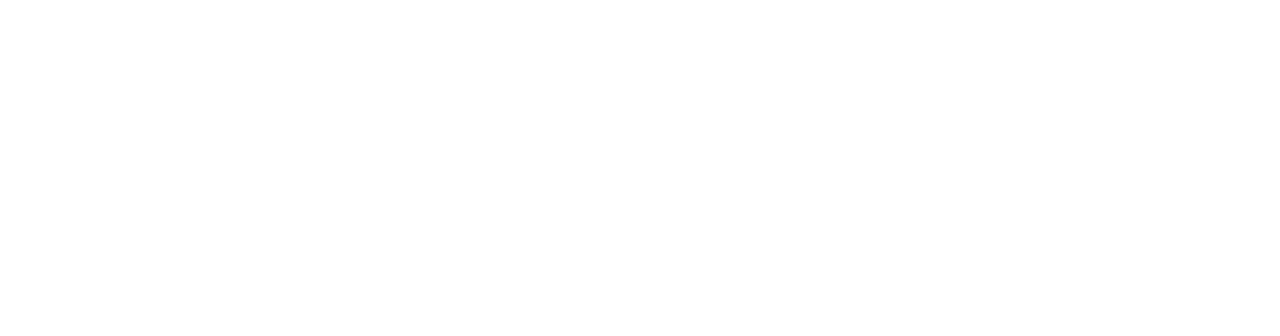
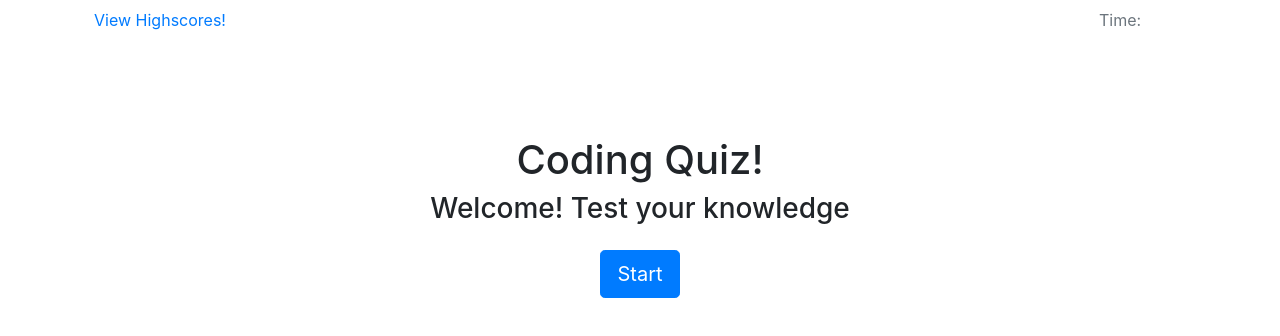
Before and after one commit to JINJ95/Coding-Quiz, a plain HTML site: page index.html in a window 1280 px wide. Drawn offline with nearby package versions, Linux system fonts and the light colour scheme.

Commit message:
added Welcome Page

```diff
--- a/index.html
+++ b/index.html
@@ -1,13 +1,49 @@
 <!DOCTYPE html>
 <html lang="en">
+
 <head>
     <meta charset="UTF-8">
     <meta name="viewport" content="width=device-width, initial-scale=1.0">
+    <link rel="stylesheet" href="https://stackpath.bootstrapcdn.com/bootstrap/4.4.1/css/bootstrap.min.css"
+        integrity="sha384-Vkoo8x4CGsO3+Hhxv8T/Q5PaXtkKtu6ug5TOeNV6gBiFeWPGFN9MuhOf23Q9Ifjh" crossorigin="anonymous">
     <link rel="stylesheet" href="./style.css">
     <title>Coding-Quiz</title>
 </head>
+
 <body>
+    <!-- highscores & time: -->
+    <ul class="nav nav-pills nav-justified">
+        <li class="nav-item">
+            <a class="nav-link" href="#">View Highscores!</a>
+        </li>
+        <li class="nav-item">
+            <a class="" href="#"></a>
+        </li>
+        <li class="nav-item">
+            <a class="" href="#"></a>
+        </li>
+        <li class="nav-item">
+            <a class="nav-link disabled" href="#" tabindex="-1"><span>Time:</span></a>
+        </li>
+    </ul>
+
+    <!-- Content -->
+    <div class="container pt-5 mt-5"></div>
+    <!-- View title -->
+        <div class="row justify-content-center">
+            <h1>Coding Quiz!</h1>
+        </div>
+    <!-- info -->
+        <div class="row justify-content-center">
+            <h3>Welcome! Test your knowledge</h3>
+        </div>
+    <!-- start button -->
+        <div class="row justify-content-center pt-3">
+            <button type="button" class="btn btn-primary btn-lg">Start</button>
+        </div>
+    </div>
 
     <script src="./script.js"></script>
 </body>
+
 </html>
```
